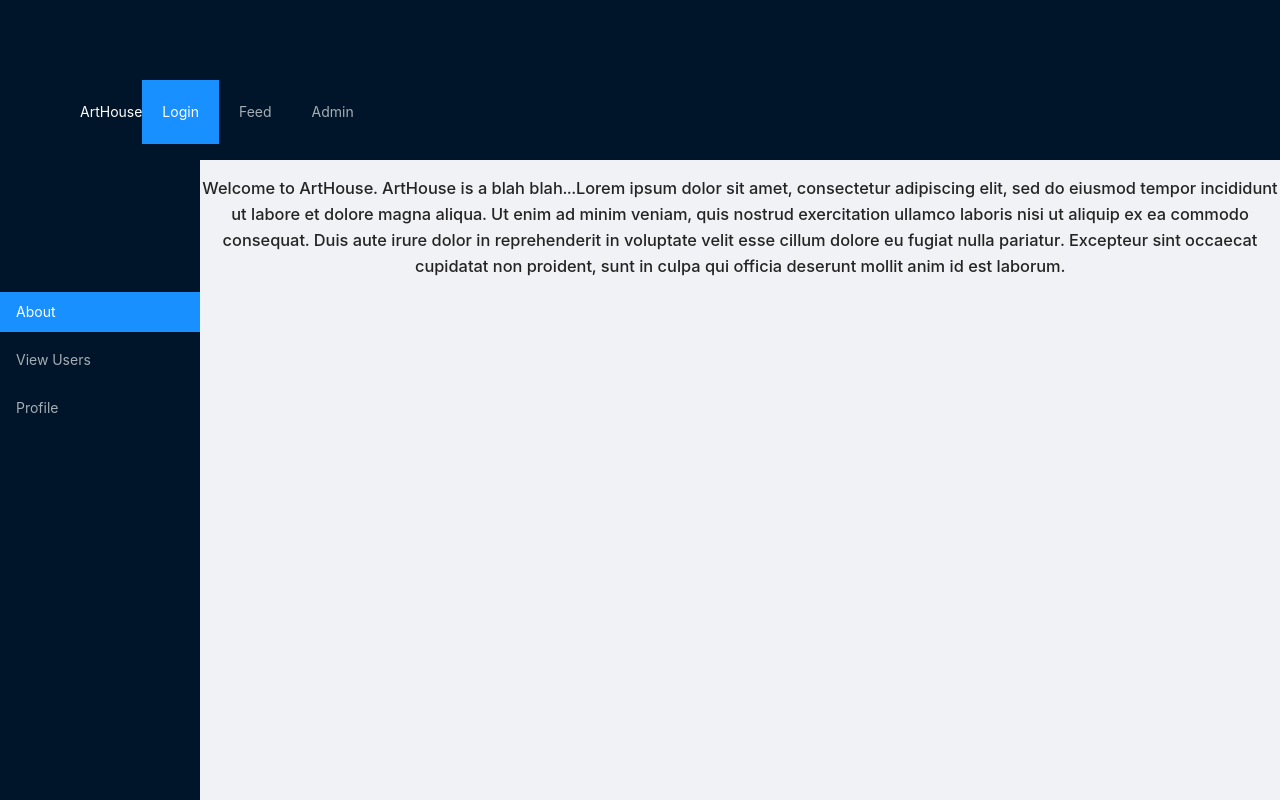
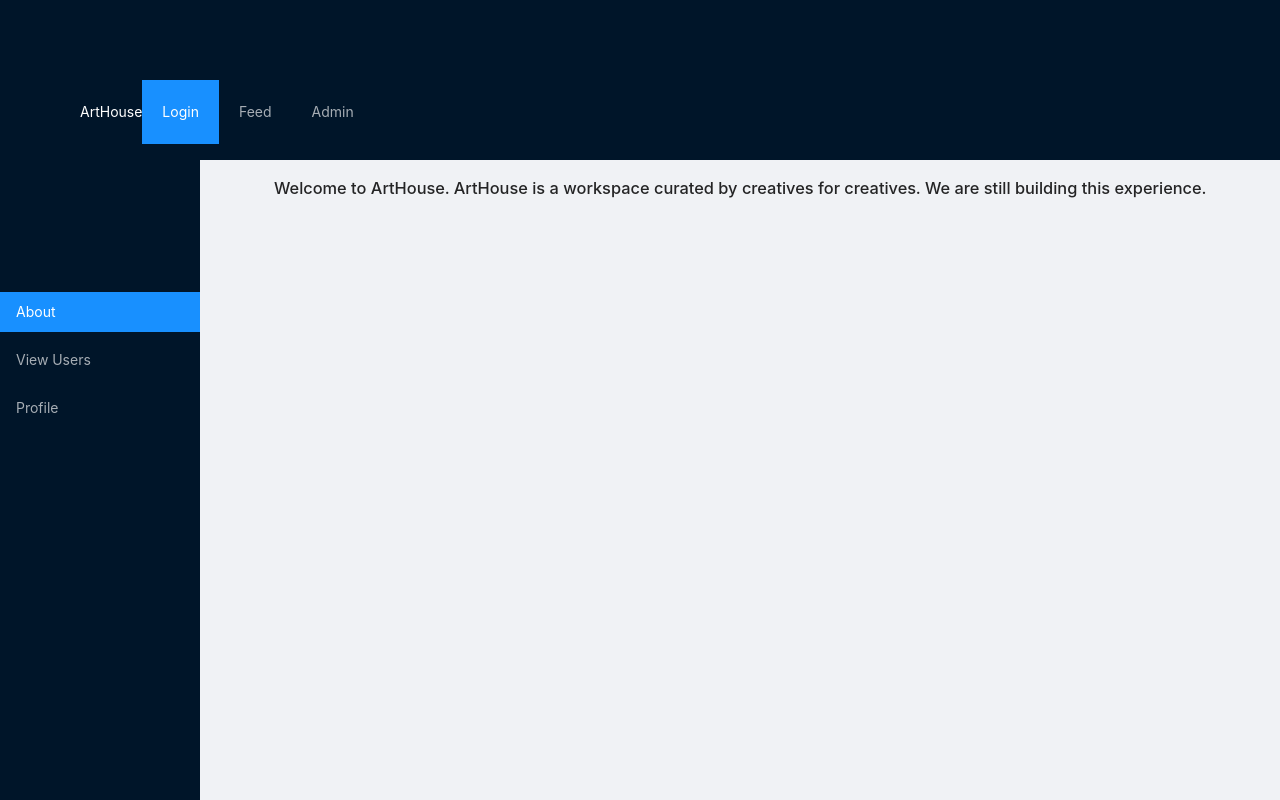
Before and after one commit to AyannaAziz/ArtHouse-App, a React (Create React App) app in the folder client/: page /about in a window 1280 px wide. Shown: the top 800 px of the page. Built offline with nearby package versions, Linux system fonts and the light colour scheme.

Commit message:
updated about page

```diff
--- a/client/src/containers/About/About.jsx
+++ b/client/src/containers/About/About.jsx
@@ -6,14 +6,7 @@ const About = () => {
     <div className="row">
       <div className="col">
         <h1 className="center-align">
-          Welcome to ArtHouse. ArtHouse is a blah blah...Lorem ipsum dolor sit
-          amet, consectetur adipiscing elit, sed do eiusmod tempor incididunt ut
-          labore et dolore magna aliqua. Ut enim ad minim veniam, quis nostrud
-          exercitation ullamco laboris nisi ut aliquip ex ea commodo consequat.
-          Duis aute irure dolor in reprehenderit in voluptate velit esse cillum
-          dolore eu fugiat nulla pariatur. Excepteur sint occaecat cupidatat non
-          proident, sunt in culpa qui officia deserunt mollit anim id est
-          laborum.
+          Welcome to ArtHouse. ArtHouse is a workspace curated by creatives for creatives. We are still building this experience.
         </h1>
       </div>
     </div>
```
